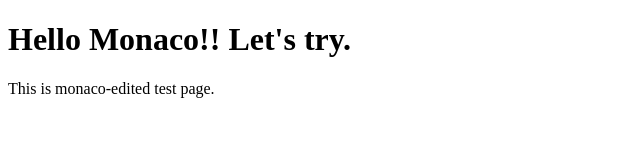
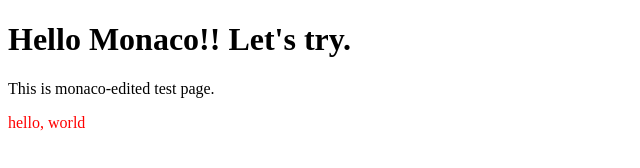
Before and after one commit to sasagawa-toru/try-monaco, a plain HTML site: page index.html in a window 1280 px wide. Shown: the full height of the page, 0-640 px from the left. Drawn offline with Linux system fonts and the light colour scheme.

Commit message:
add red "hello, world" message

```diff
--- a/index.html
+++ b/index.html
@@ -4,5 +4,6 @@
 	<body>
 	<h1>Hello Monaco!! Let's try.</h1>
 	<p>This is monaco-edited test page.</p>
+	<span style="color: red;">hello, world</span>
 	</body>
 </html>
```
